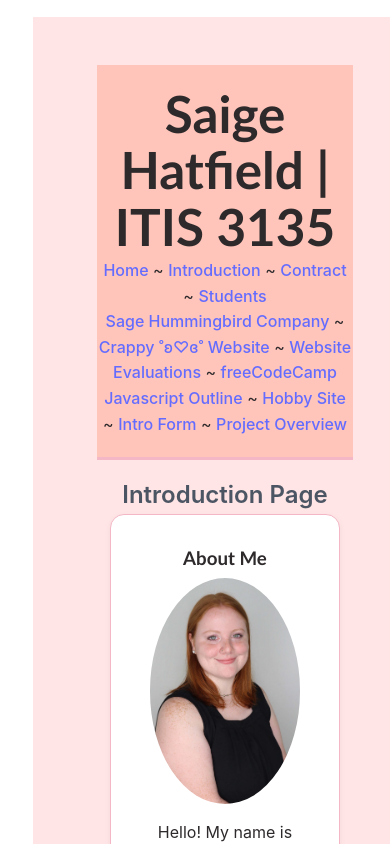
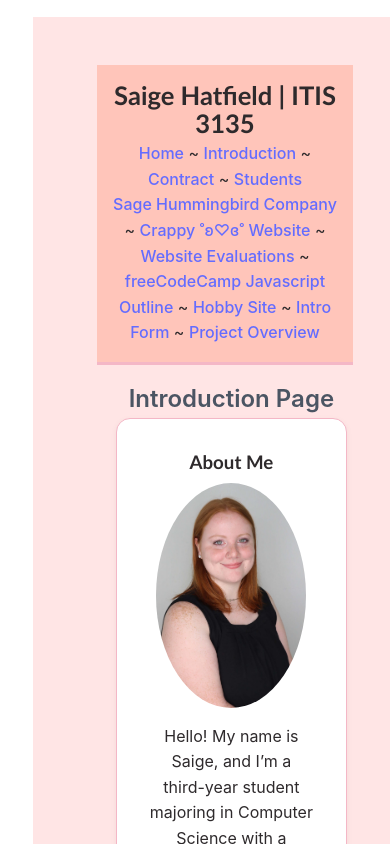
Before and after one commit to vilvt/itis3135-react, a React (Vite) app: page /introduction in a window 390 px wide. Shown: the top 844 px of the page. Built offline with nearby package versions, Linux system fonts and the light colour scheme.

Commit message:
Update default.css

```diff
--- a/src/assets/default.css
+++ b/src/assets/default.css
@@ -1,6 +1,3 @@
-/* default.css - external CSS for personal home page */
-
-/* Color palette: https://coolors.co/palette/ff9286-fbb3a5-ffc5ba-ffe5e5-f4b7c6-ff92b1-fe7295 */
 :root {
   --bg: #ffe5e5;
   --ink: #2e2a2c;
@@ -143,3 +140,32 @@ footer p, footer small {
   border: 1px dashed var(--brand);
   border-radius: 8px;
 }
+
+@media screen and (min-width: 601px) and (max-width: 980px) {
+  header {
+    padding: 1.5rem;
+  }
+  header h1 {
+    font-size: 2rem;
+  }
+  main {
+    padding: 1.5rem;
+  }
+}
+
+/* Phones */
+@media screen and (max-width: 600px) {
+  header {
+    padding: 1rem;
+  }
+  header h1 {
+    font-size: 1.6rem;
+  }
+  main {
+    padding: 1.2rem;
+    width: 95%;
+  }
+  ul, ol {
+    padding-left: 1.2rem;
+  }
+}
```
